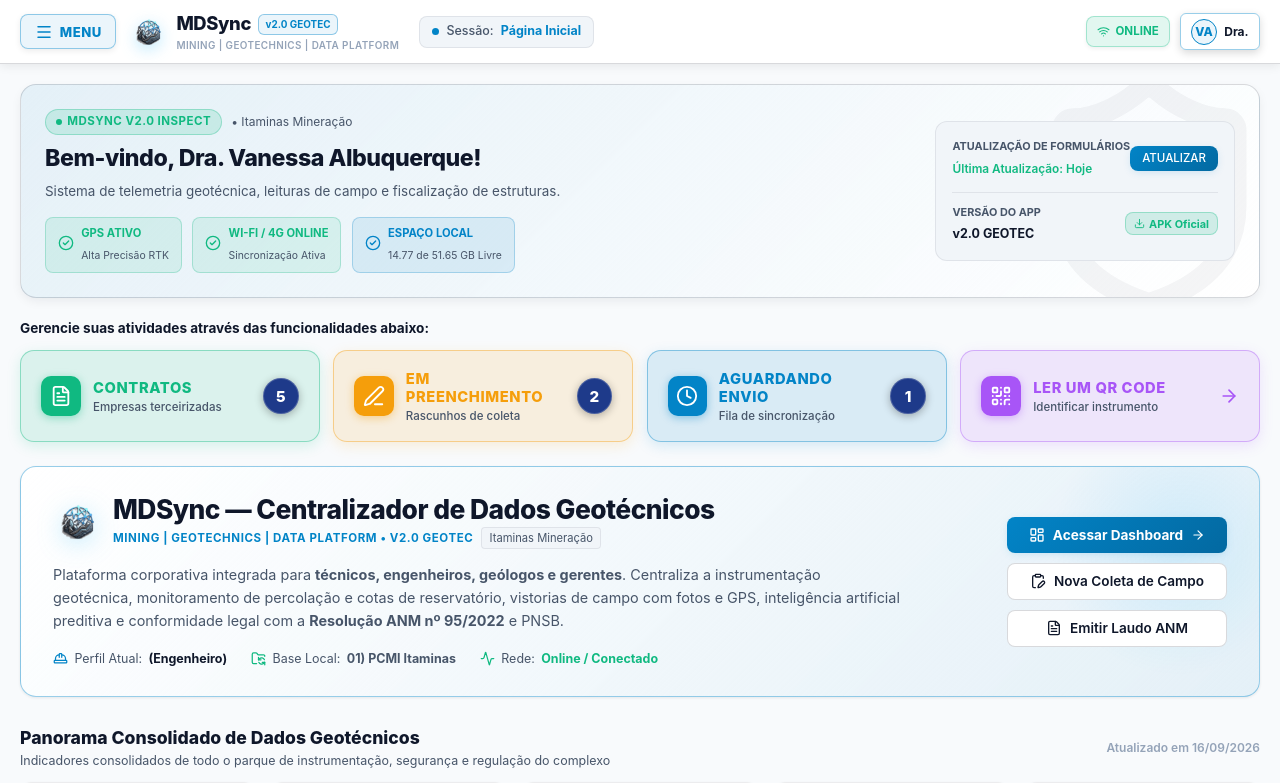
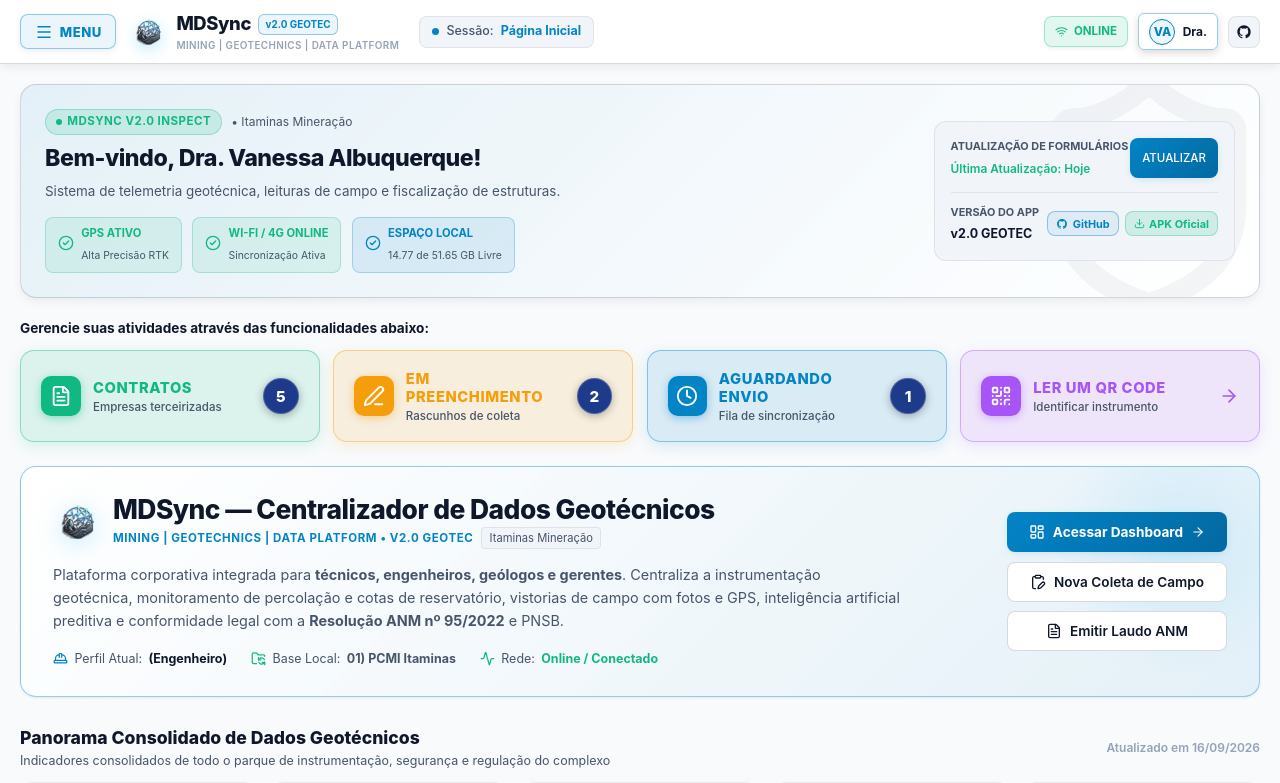
Before and after one commit to Maycon97/MDSync---Mining-Geotechnical-Data, a React (Vite) app: page / in a window 1280 px wide. Shown: the top 783 px of the page. Built offline with nearby package versions, Linux system fonts and the light colour scheme.

Commit message:
fix(drawer): fechar chave CSS de markerSelectedPulse que quebrava o menu lateral, blindar layout inline e adicionar integracao GitHub

```diff
--- a/index.html
+++ b/index.html
@@ -18,7 +18,7 @@
     <!-- Blindagem de Segurança & Headers de Proteção -->
     <meta http-equiv="X-Content-Type-Options" content="nosniff" />
     <meta name="referrer" content="strict-origin-when-cross-origin" />
-    <meta http-equiv="Content-Security-Policy" content="default-src 'self'; script-src 'self' 'unsafe-inline' 'unsafe-eval'; style-src 'self' 'unsafe-inline' https://fonts.googleapis.com https://unpkg.com; font-src 'self' https://fonts.gstatic.com data:; img-src 'self' data: blob: https://*.tile.openstreetmap.org https://unpkg.com https://*.basemaps.cartocdn.com https://*.arcgis.com https://*.arcgisonline.com https://server.arcgisonline.com https://services.arcgisonline.com https://*.google.com https://*.googleapis.com https://mt0.google.com https://mt1.google.com https://mt2.google.com https://mt3.google.com https://survey123.arcgis.com; connect-src 'self' https://api.cometapi.com https://*.tile.openstreetmap.org https://itaminas.fluig.com https://*.arcgis.com https://*.arcgisonline.com https://server.arcgisonline.com https://services.arcgisonline.com https://*.google.com https://*.googleapis.com https://survey123.arcgis.com http://localhost:* ws://localhost:*; frame-src 'self' https://*.arcgis.com https://survey123.arcgis.com; object-src 'none'; base-uri 'self';" />
+    <meta http-equiv="Content-Security-Policy" content="default-src 'self'; script-src 'self' 'unsafe-inline' 'unsafe-eval'; style-src 'self' 'unsafe-inline' https://fonts.googleapis.com https://unpkg.com; font-src 'self' https://fonts.gstatic.com data:; img-src 'self' data: blob: https://*.tile.openstreetmap.org https://unpkg.com https://*.basemaps.cartocdn.com https://*.arcgis.com https://*.arcgisonline.com https://server.arcgisonline.com https://services.arcgisonline.com https://*.google.com https://*.googleapis.com https://mt0.google.com https://mt1.google.com https://mt2.google.com https://mt3.google.com https://survey123.arcgis.com https://github.com https://*.github.com https://*.githubusercontent.com; connect-src 'self' https://api.cometapi.com https://*.tile.openstreetmap.org https://itaminas.fluig.com https://*.arcgis.com https://*.arcgisonline.com https://server.arcgisonline.com https://services.arcgisonline.com https://*.google.com https://*.googleapis.com https://survey123.arcgis.com https://api.github.com https://github.com https://*.github.com http://localhost:* ws://localhost:*; frame-src 'self' https://*.arcgis.com https://survey123.arcgis.com; object-src 'none'; base-uri 'self';" />
 
     <!-- Google Fonts: Inter & JetBrains Mono -->
     <link rel="preconnect" href="https://fonts.googleapis.com">
--- a/src/App.jsx
+++ b/src/App.jsx
@@ -22,6 +22,7 @@ import { ChamadosTab } from './components/ChamadosTab';
 import { SideDrawer } from './components/SideDrawer';
 import { ErrorBoundary } from './components/ErrorBoundary';
 import { InspectHeroCard } from './components/InspectHeroCard';
+import { GithubIcon } from './components/GithubIcon';
 import { ColetasTab } from './components/ColetasTab';
 import { ImportacoesTab } from './components/ImportacoesTab';
 import { OrdensServicoTab } from './components/OrdensServicoTab';
@@ -445,10 +446,28 @@ export function App() {
         justifyContent: 'space-between',
         gap: '0.75rem'
       }}>
-        <div style={{ display: 'flex', alignItems: 'center', gap: '0.5rem' }}>
+        <div style={{ display: 'flex', alignItems: 'center', gap: '0.5rem', flexWrap: 'wrap' }}>
           <span style={{ fontWeight: 700, color: 'var(--text-main)' }}>MDSync</span>
           <span>•</span>
           <span>Centralizador de Dados Geotécnicos de Barragens, Cavas e Pilhas</span>
+          <span>•</span>
+          <a
+            href="https://github.com/Maycon97/MDSync---Mining-Geotechnical-Data"
+            target="_blank"
+            rel="noopener noreferrer"
+            style={{
+              display: 'inline-flex',
+              alignItems: 'center',
+              gap: '0.35rem',
+              color: 'var(--primary-accent)',
+              textDecoration: 'none',
+              fontWeight: 600
+            }}
+            title="Código fonte oficial no GitHub"
+          >
+            <GithubIcon size={13} />
+            <span>GitHub</span>
+          </a>
         </div>
         <div>
           Conforme diretrizes da Portaria ANM nº 95/2022 e Política Nacional de Segurança de Barragens (PNSB).
--- /dev/null
+++ b/src/components/GithubIcon.jsx
@@ -0,0 +1,24 @@
+import React from 'react';
+
+/**
+ * Componente Vetorial do Logotipo Oficial do GitHub (Octocat)
+ * Suporta cores dinâmicas via currentColor, acessibilidade e sizing.
+ */
+export const GithubIcon = ({ size = 16, style = {}, className = '', ...props }) => (
+  <svg
+    width={size}
+    height={size}
+    viewBox="0 0 24 24"
+    fill="currentColor"
+    aria-hidden="true"
+    className={className}
+    style={{ display: 'inline-block', verticalAlign: 'middle', flexShrink: 0, ...style }}
+    {...props}
+  >
+    <path
+      fillRule="evenodd"
+      clipRule="evenodd"
+      d="M12 2C6.477 2 2 6.484 2 12.017c0 4.425 2.865 8.18 6.839 9.504.5.092.682-.217.682-.483 0-.237-.008-.868-.013-1.703-2.782.605-3.369-1.343-3.369-1.343-.454-1.158-1.11-1.466-1.11-1.466-.908-.62.069-.608.069-.608 1.003.07 1.53 1.032 1.53 1.032.892 1.53 2.341 1.088 2.91.832.092-.647.35-1.088.636-1.338-2.22-.253-4.555-1.113-4.555-4.951 0-1.093.39-1.988 1.029-2.688-.103-.253-.446-1.272.098-2.65 0 0 .84-.27 2.75 1.026A9.564 9.564 0 0112 6.844c.85.004 1.705.115 2.504.337 1.909-1.296 2.747-1.027 2.747-1.027.546 1.379.202 2.398.1 2.651.64.7 1.028 1.595 1.028 2.688 0 3.848-2.339 4.695-4.566 4.943.359.309.678.92.678 1.855 0 1.338-.012 2.419-.012 2.747 0 .268.18.58.688.482A10.019 10.019 0 0022 12.017C22 6.484 17.522 2 12 2z"
+    />
+  </svg>
+);
--- a/src/components/Header.jsx
+++ b/src/components/Header.jsx
@@ -6,6 +6,7 @@ import {
   WifiOff,
   Menu
 } from 'lucide-react';
+import { GithubIcon } from './GithubIcon';
 
 const TAB_TITLES = {
   home: 'Página Inicial',
@@ -199,6 +200,30 @@ export const Header = ({ onToggleDrawer, onOpenProfile, activeTab = 'home' }) =>
           </span>
         </button>
 
+        {/* Link Direto do Repositório GitHub Oficial */}
+        <a
+          href="https://github.com/Maycon97/MDSync---Mining-Geotechnical-Data"
+          target="_blank"
+          rel="noopener noreferrer"
+          style={{
+            display: 'flex',
+            alignItems: 'center',
+            justifyContent: 'center',
+            width: '32px',
+            height: '32px',
+            borderRadius: '8px',
+            backgroundColor: 'var(--bg-secondary)',
+            border: '1px solid var(--border-subtle)',
+            color: 'var(--text-main)',
+            textDecoration: 'none',
+            transition: 'all 0.15s ease'
+          }}
+          title="Abrir Repositório no GitHub"
+          className="hide-mobile"
+        >
+          <GithubIcon size={16} />
+        </a>
+
       </div>
     </header>
   );
--- a/src/components/InspectHeroCard.jsx
+++ b/src/components/InspectHeroCard.jsx
@@ -20,6 +20,7 @@ import {
   Layers,
   Sparkles
 } from 'lucide-react';
+import { GithubIcon } from './GithubIcon';
 
 export const InspectHeroCard = ({
   onNavigate,
@@ -263,7 +264,7 @@ export const InspectHeroCard = ({
               </button>
             </div>
 
-            <div style={{ borderTop: '1px solid var(--border-subtle)', paddingTop: '0.65rem', display: 'flex', alignItems: 'center', justifyContent: 'space-between' }}>
+            <div style={{ borderTop: '1px solid var(--border-subtle)', paddingTop: '0.65rem', display: 'flex', alignItems: 'center', justifyContent: 'space-between', flexWrap: 'wrap', gap: '0.5rem' }}>
               <div>
                 <span style={{ fontSize: '0.68rem', fontWeight: 700, textTransform: 'uppercase', color: 'var(--text-muted)', display: 'block' }}>
                   VERSÃO DO APP
@@ -272,6 +273,29 @@ export const InspectHeroCard = ({
                   v2.0 GEOTEC
                 </span>
               </div>
+              <div style={{ display: 'flex', alignItems: 'center', gap: '0.4rem' }}>
+                <a
+                  href="https://github.com/Maycon97/MDSync---Mining-Geotechnical-Data"
+                  target="_blank"
+                  rel="noopener noreferrer"
+                  style={{
+                    fontSize: '0.68rem',
+                    fontWeight: 700,
+                    color: 'var(--primary-accent)',
+                    backgroundColor: 'var(--primary-accent-bg)',
+                    padding: '0.2rem 0.5rem',
+                    borderRadius: '8px',
+                    textDecoration: 'none',
+                    border: '1px solid var(--border-highlight)',
+                    display: 'flex',
+                    alignItems: 'center',
+                    gap: '0.3rem'
+                  }}
+                  title="Acessar repositório oficial no GitHub"
+                >
+                  <GithubIcon size={12} />
+                  <span>GitHub</span>
+                </a>
                 <a
                   href="https://github.com/Maycon97/MDSync---Mining-Geotechnical-Data/releases/latest/download/mdsync-geotecnia.apk"
                   download="mdsync-geotecnia.apk"
@@ -282,7 +306,7 @@ export const InspectHeroCard = ({
                     fontWeight: 700,
                     color: '#10b981',
                     backgroundColor: 'rgba(16, 185, 129, 0.15)',
-                  padding: '0.15rem 0.5rem',
+                    padding: '0.2rem 0.5rem',
                     borderRadius: '8px',
                     textDecoration: 'none',
                     border: '1px solid rgba(16, 185, 129, 0.3)',
@@ -295,6 +319,7 @@ export const InspectHeroCard = ({
                   <Download size={11} />
                   <span>APK Oficial</span>
                 </a>
+              </div>
             </div>
           </div>
 
--- a/src/index.css
+++ b/src/index.css
@@ -658,6 +658,8 @@ button:focus-visible, .btn-action:focus-visible {
   50% {
     box-shadow: 0 0 0 12px rgba(56, 189, 248, 0.1), 0 12px 28px rgba(0, 0, 0, 0.7);
   }
+}
+
 /* Custom Cluster Icons para Planta GIS */
 .custom-geo-cluster {
   display: flex;
```
Also changed, not shown: src/components/SideDrawer.jsx (+51 -7 lines), 1 other file (tests, documents, lock files or other folders). Lines whose indentation alone changed are shown as unchanged.
